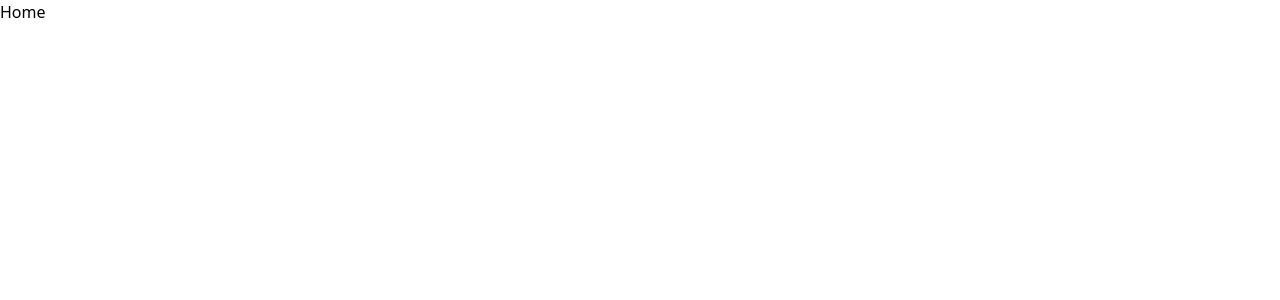
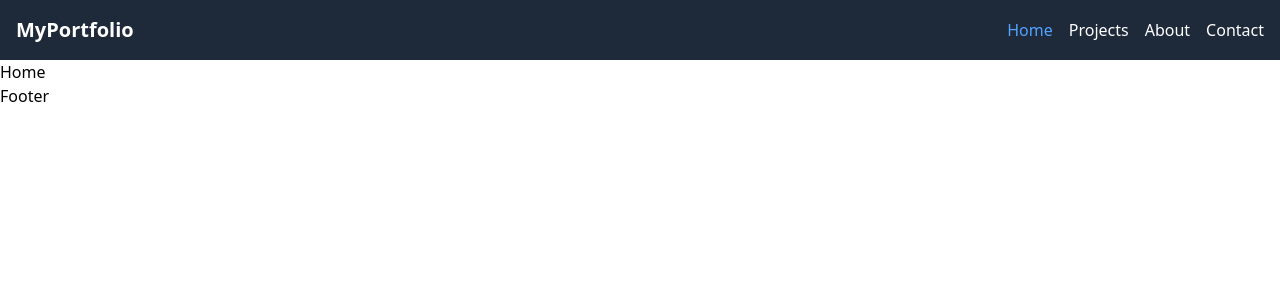
Before and after one commit to fufex3934/Codsoft, a React (Vite) app: page / in a window 1280 px wide. Shown: the top 300 px of the page. Built offline with nearby package versions, Linux system fonts and the light colour scheme.

Commit message:
adding navbar

```diff
--- a/src/App.jsx
+++ b/src/App.jsx
@@ -10,12 +10,14 @@
 
   return (
     <div>
+      <Navbar/>
     <Routes>
       <Route path='/' element={<Home/>}/>
       <Route path='/about' element={<About/>}/>
       <Route path='/projects' element={<Projects/>}/>
       <Route path='/contact' element={<Contact/>}/>
     </Routes>
+    <Footer/>
     </div>
   )
 }
--- a/src/components/Navbar.jsx
+++ b/src/components/Navbar.jsx
@@ -1,7 +1,17 @@
-import React from 'react'
+import { Link, NavLink } from 'react-router-dom'
 
 export default function Navbar() {
   return (
-    <div>Navbar</div>
+    <nav className="bg-gray-800 text-white">
+      <div className="container mx-auto px-4 py-4 flex justify-between items-center">
+        <Link to="/" className="text-xl font-bold">MyPortfolio</Link>
+        <div className="space-x-4">
+          <NavLink to="/" className={({ isActive }) => isActive ? "text-blue-400" : ""}>Home</NavLink>
+          <NavLink to="/projects" className={({ isActive }) => isActive ? "text-blue-400" : ""}>Projects</NavLink>
+          <NavLink to="/about" className={({ isActive }) => isActive ? "text-blue-400" : ""}>About</NavLink>
+          <NavLink to="/contact" className={({ isActive }) => isActive ? "text-blue-400" : ""}>Contact</NavLink>
+        </div>
+      </div>
+    </nav>
   )
 }
```
